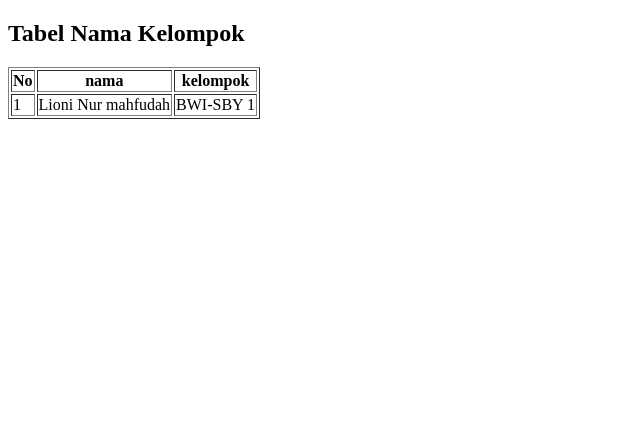
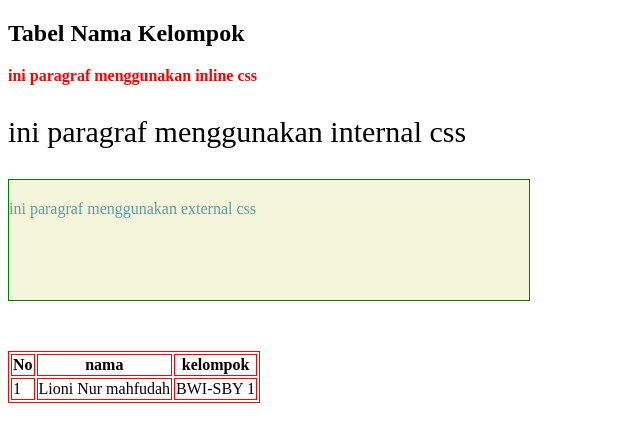
Before and after one commit to lioninurm/sealproject, a plain HTML site: page Table.html in a window 1280 px wide. Shown: the whole page, without its empty margins (0-640 px from the left). Drawn offline with Linux system fonts and the light colour scheme.

Commit message:
tambah style

```diff
--- a/Table.html
+++ b/Table.html
@@ -5,6 +5,19 @@
     <meta http-equiv="X-UA-Compatible" content="IE=edge">
     <meta name="viewport" content="width=device-width, initial-scale=1.0">
     <title>Belajar bikin tabel</title>
+    <style>
+        table, tr, td, th{
+            border: 1px solid red;
+        }
+    </style>
+    <style>
+        .para{
+            font-size: 30px;
+        }
+    </style>
+
+    <link rel="stylesheet" href="./style.css"
+
 </head>
 <body>
     <h2>Tabel Nama Kelompok</h2>
@@ -21,4 +34,9 @@
         <td>BWI-SBY 1</td>
     </tr>
 </body>
+<body>
+    <p style="color:red;font-weight:bold;">ini paragraf menggunakan inline css</p>
+    <p class="para">ini paragraf menggunakan internal css</p>
+    <p class="para-external">ini paragraf menggunakan external css</p>
+</body>
 </html>
--- /dev/null
+++ b/style.css
@@ -0,0 +1,9 @@
+.para-external {
+    color:cadetblue ;
+    background-color: beige;
+    margin-bottom: 50px;
+    border: 1px solid green;
+    padding: 20px 20px 0 0;
+    height: 100px;
+    width: 500px;
+}
```
Also changed, not shown: portfolio.html (+5 -0 lines).
